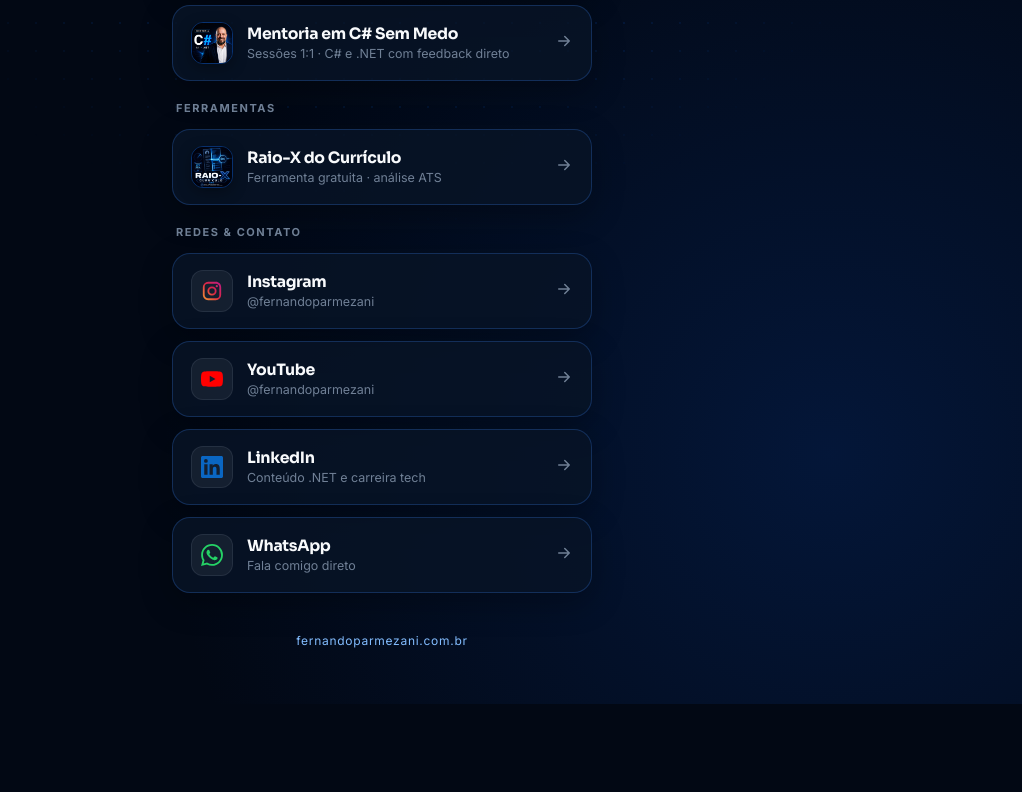
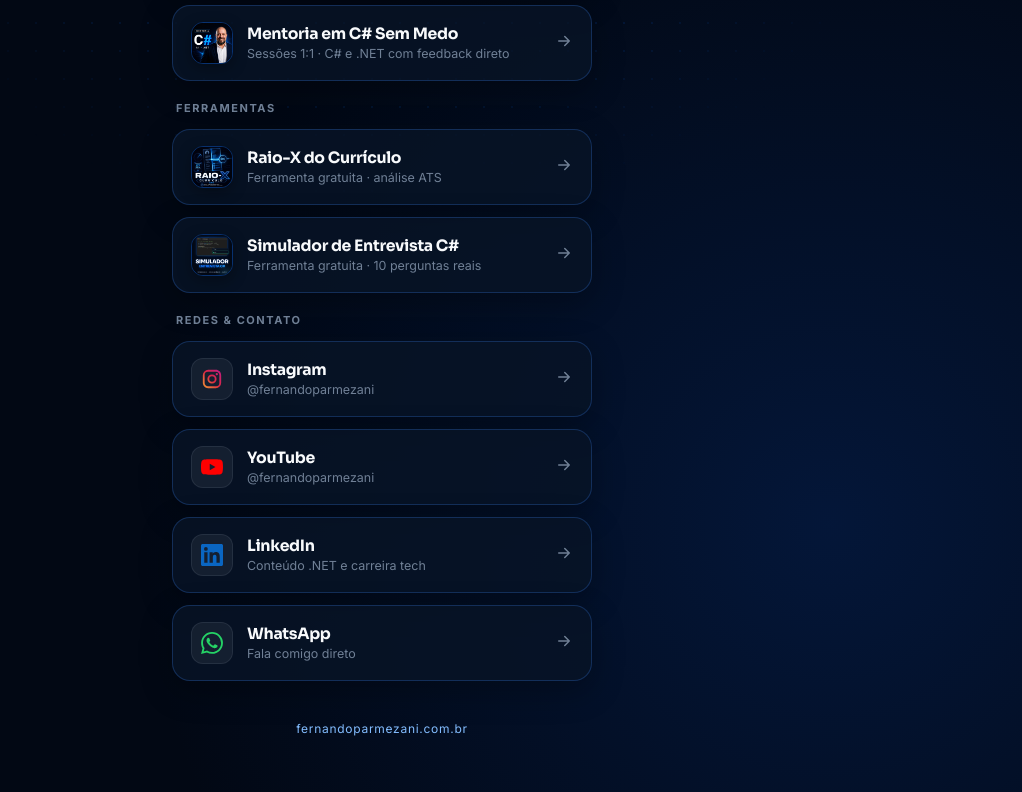
Before and after one commit to fparmezani/Portifolio, a PHP site: page /links/index.html in a window 1280 px wide. Shown: the part 551-1343 px from the top of the page, without its empty margins (258-1280 px from the left). Before the commit the page ends 1255 px from the top, so only its background shows below. Run offline with PHP 8.4, Linux system fonts and the light colour scheme.

Commit message:
List the interview simulator on Tools and in the bio links
- Tools hub: simulator card next to Raio-X, equal-width cards, new lead copy
- Links page: simulator entry with its own cover
- Simulator: VS Code Dark+ code editor look; redirect tools.* subdomain to the main domain so the login session and OAuth return work

Co-Authored-By: Claude Opus 5.5 <noreply@anthropic.com>

```diff
--- a/links/index.html
+++ b/links/index.html
@@ -545,6 +545,25 @@
         </span>
       </a>
 
+      <a
+        class="link"
+        style="--delay: .60s"
+        href="https://fernandoparmezani.com.br/tools/simulador/?utm_source=links&amp;utm_medium=bio&amp;utm_campaign=link_in_bio&amp;utm_content=simulador-entrevista"
+        target="_blank"
+        rel="noopener noreferrer"
+      >
+        <span class="link-icon cover" aria-hidden="true">
+          <img src="assets/simulador-entrevista.png" alt="" width="42" height="42" />
+        </span>
+        <span class="link-copy">
+          <strong>Simulador de Entrevista C#</strong>
+          <span>Ferramenta gratuita · 10 perguntas reais</span>
+        </span>
+        <span class="link-arrow" aria-hidden="true">
+          <svg viewBox="0 0 24 24"><path d="M5 12h14M13 6l6 6-6 6" /></svg>
+        </span>
+      </a>
+
 
       <p class="section-label">Redes &amp; contato</p>
 
--- a/tools/auth.js
+++ b/tools/auth.js
@@ -1,6 +1,11 @@
 // Cadastro único das ferramentas (Supabase Auth).
 // Uso: const { user, perfil } = await exigirCadastro({ origem: "simulador" });
 import { createClient } from "https://cdn.jsdelivr.net/npm/@supabase/supabase-js@2/+esm";
+
+// O login fica salvo por endereço: tools.fernandoparmezani.com.br vai sempre para o endereço principal.
+if (location.hostname === "tools.fernandoparmezani.com.br") {
+  location.replace("https://fernandoparmezani.com.br/tools" + location.pathname + location.search + location.hash);
+}
 
 const SUPABASE_URL = "https://hrpmoshviubjrudawuuk.supabase.co";
 const SUPABASE_KEY = "sb_publishable_Q-B_hBYinXx4cS055Aao0Q_2aUK0OHW";
--- a/tools/simulador/index.html
+++ b/tools/simulador/index.html
@@ -123,6 +123,6 @@
   <script src="https://cdnjs.cloudflare.com/ajax/libs/prism/1.29.0/prism.min.js"></script>
   <script src="https://cdnjs.cloudflare.com/ajax/libs/prism/1.29.0/components/prism-csharp.min.js"></script>
   <script src="https://cdnjs.cloudflare.com/ajax/libs/prism/1.29.0/plugins/line-numbers/prism-line-numbers.min.js"></script>
-  <script type="module" src="simulador.js?v=3"></script>
+  <script type="module" src="simulador.js?v=4"></script>
 </body>
 </html>
--- a/tools/simulador/simulador.js
+++ b/tools/simulador/simulador.js
@@ -1,4 +1,4 @@
-import { exigirCadastro, barraDoUsuario, registrarUso, supabase } from "../auth.js?v=2";
+import { exigirCadastro, barraDoUsuario, registrarUso, supabase } from "../auth.js?v=3";
 
 const POR_SIMULADO = 10;
 const LIVRO = "C# Moderno sem Medo";
--- a/tools/tools.css
+++ b/tools/tools.css
@@ -8,7 +8,7 @@
   text-shadow: none;
 }
 .lead { max-width: 640px; color: var(--muted); font-size: 18px; line-height: 1.7; }
-.tool-grid { display: grid; grid-template-columns: 1.4fr .8fr; gap: 18px; margin-top: 36px; }
+.tool-grid { display: grid; grid-template-columns: 1fr 1fr; gap: 18px; margin-top: 36px; }
 .tool-card {
   display: flex;
   flex-direction: column;
```
Also changed, not shown: tools/index.html (+14 -8 lines), links/assets/simulador-entrevista.png (added).
